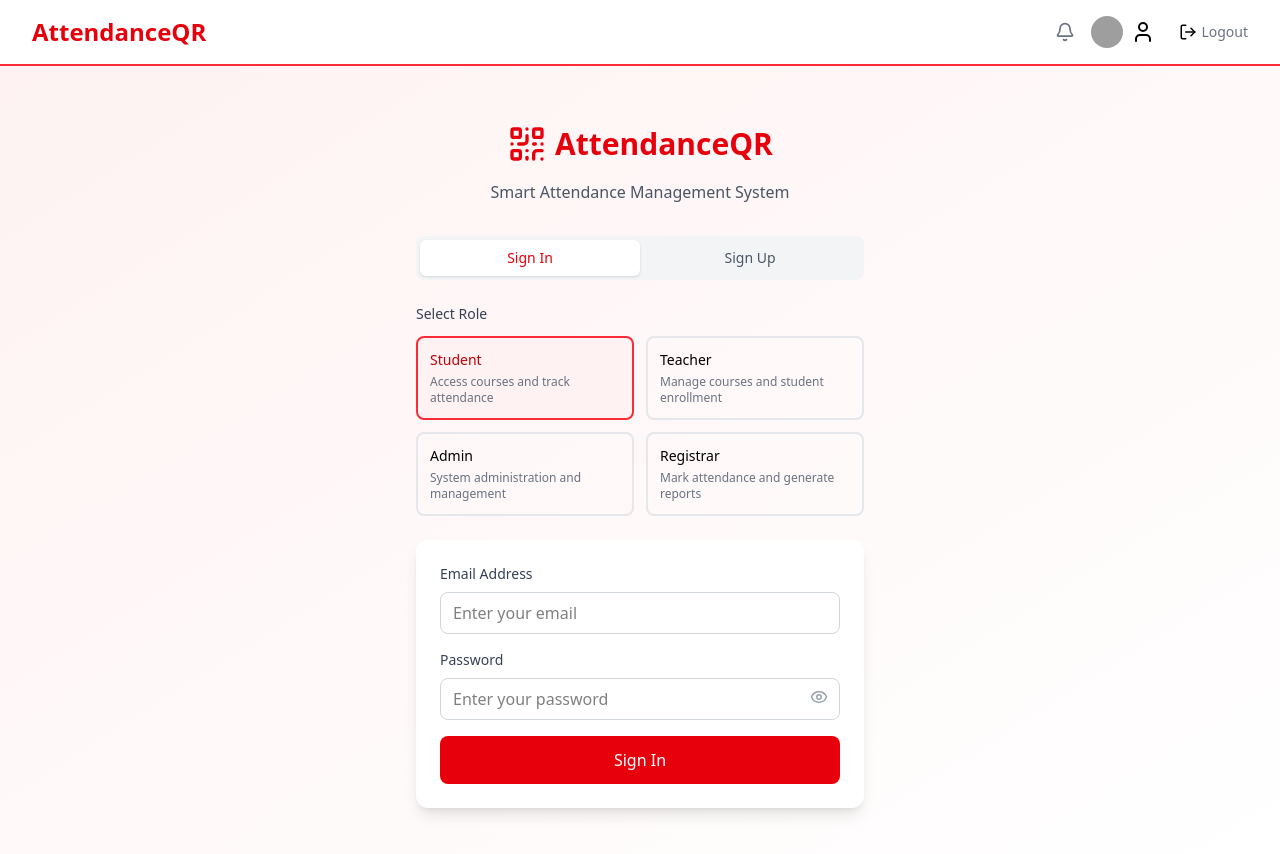
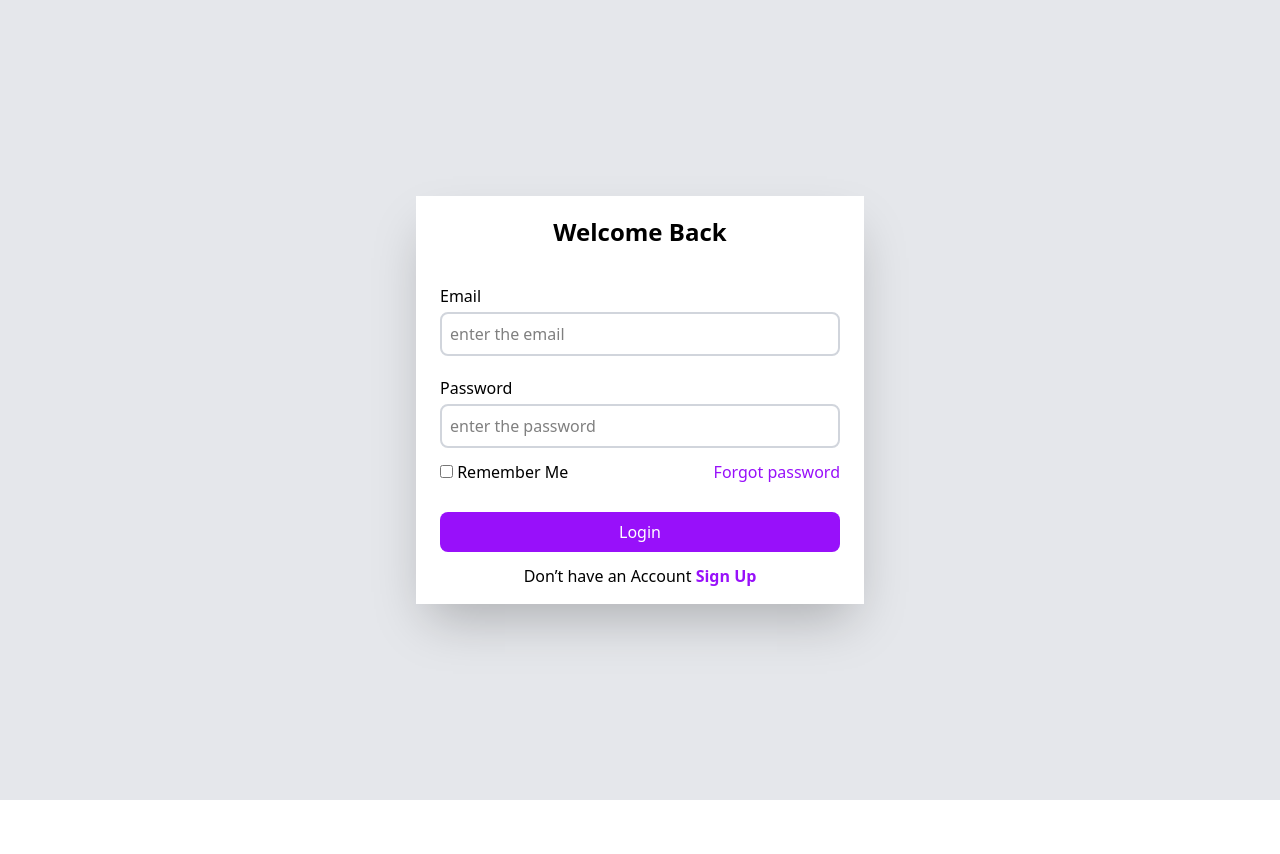
Before and after one commit to Bashitha267/attendanceTrackUniFrontEnd, a React (Vite) app: page / in a window 1280 px wide. Shown: the top 854 px of the page. After the commit the page ends 800 px from the top, so only its background shows below. Built offline with nearby package versions, Linux system fonts and the light colour scheme; grey boxes are pictures that could not be loaded; the HTML template or start-up script is replaced by a standard one.

Commit message:
modified:   package-lock.json     modified:   package.json 	modified:   src/App.jsx 	modified:   src/Auth/LoginPage.jsx

```diff
--- a/package.json
+++ b/package.json
@@ -11,6 +11,7 @@
   },
   "dependencies": {
     "@tailwindcss/vite": "^4.1.12",
+    "axios": "^1.11.0",
     "lucide-react": "^0.542.0",
     "react": "^19.1.1",
     "react-dom": "^19.1.1",
--- a/src/App.jsx
+++ b/src/App.jsx
@@ -1,7 +1,6 @@
 import AdminDashboard from './Admin/Admin';
 import LoginPage from './Auth/LoginPage';
 import { AuthProvider, useAuth } from './Context/AuthContext';
-import Header from './Layout/Header';
 import RegistrarDashboard from './Registrar/Registrar';
 import StudentDashboard from './Student/Student';
 import TeacherDashboard from './Teacher/Teacher';
@@ -41,7 +40,7 @@ const AppContent=() => {
 function App() {
   return (
     <AuthProvider>
-      <Header title=''/>
+      {/* <Header title=''/> */}
       <AppContent />
     </AuthProvider>
   );
--- a/src/Auth/LoginPage.jsx
+++ b/src/Auth/LoginPage.jsx
@@ -1,208 +1,309 @@
-import { Eye, EyeOff, QrCode } from 'lucide-react';
-import { useState } from 'react';
-import { useAuth } from '../Context/AuthContext';
+import axios from "axios";
+import { BookOpenText, ClipboardList, GraduationCap } from "lucide-react";
+import { useState } from "react";
+import { useAuth } from "../Context/AuthContext";
 
-const LoginPage= () => {
-  const [isLogin, setIsLogin] = useState(true);
+const LoginPage = () => {
+  const [isSignin, setIsSignIn] = useState("login");
   const [showPassword, setShowPassword] = useState(false);
-  const [selectedRole, setSelectedRole] = useState('student');
+  const [selectedRole, setSelectedRole] = useState("student");
+  const[errMessage,setErrMessage]=useState("");
+  const[successMessage,setSuccessMessage]=useState("");
+
   const [formData, setFormData] = useState({
-    email: '',
-    password: '',
-    name: '',
-    studentId: '',
-    teacherCode: '',
-    confirmPassword: '',
+    email: "",
+    password: "",
+    name: "",
+    reg_no: "",
+    confirmPassword: "",
+    role: "",
+    gender: "",
+    dob: "",
+    contact_no: "",
   });
 
   const { login, register, loading } = useAuth();
 
   const roles = [
-    { value: 'student', label: 'Student', description: 'Access courses and track attendance' },
-    { value: 'teacher', label: 'Teacher', description: 'Manage courses and student enrollment' },
-    { value: 'admin', label: 'Admin', description: 'System administration and management' },
-    { value: 'registrar', label: 'Registrar', description: 'Mark attendance and generate reports' },
+    { role: "student", icon: GraduationCap },
+    { role: "lecturer", icon: BookOpenText },
+    { role: "registrar", icon: ClipboardList },
   ];
-
-  const handleSubmit = async (e) => {
-    e.preventDefault();
-
-    if (isLogin) {
-      await login(formData.email, formData.password, selectedRole);
-    } else {
-      await register({ ...formData, role: selectedRole });
-    }
-  };
 
   const handleInputChange = (e) => {
     setFormData({ ...formData, [e.target.name]: e.target.value });
   };
+  const signIn=(e)=>{
+    e.preventDefault();
 
+  }
+  const signUp = async (e) => {
+  e.preventDefault();
+
+  try {
+    if(formData.confirmPassword!=formData.password)
+    {
+      setErrMessage("Passwords didnt match")
+      return
+    }
+    const res = await axios.post("http://localhost:5000/users/signup", formData);
+    if(res.data.success){
+      setErrMessage(""),
+      setSuccessMessage("User details send to admin success")
+console.log("✅ Registered:");
+
+    }
+    else {
+      setSuccessMessage(''),
+      setErrMessage(res.data.message)}
+
+    // Example: after successful signup, switch to login
+    // setIsSignIn("login");
+  } catch (err) {
+    console.error("❌ Signup error:", err.response?.data || err.message);
+    alert(err.response?.data?.message || "Something went wrong!");
+  }
+};
   return (
-    <div className="min-h-screen bg-gradient-to-br from-red-50 to-white flex items-center justify-center p-4">
-      <div className="max-w-md w-full">
-        {/* Logo and Header */}
-        <div className="text-center mb-8">
-          <div className="flex items-center justify-center mb-4">
-            <QrCode className="text-red-600 mr-2" size={40} />
-            <h1 className="text-3xl font-bold text-red-600">AttendanceQR</h1>
+    <div className="min-h-screen bg-gradient-to-br bg-gray-200 flex items-center justify-center p-4">
+      <div className="max-w-md w-full shadow-2xl">
+        {isSignin === "login" && (
+          <form onSubmit={signIn}>
+            <div className="flex flex-col gap-3 pt-5 p-4 bg-white ">
+            <div className="text-2xl font-bold text-center mb-6 ">
+              Welcome Back
+            </div>
+
+            <div className="mx-2 flex flex-col">
+              <label className="mb-1">Email</label>
+              <input
+                type="email"
+                name="email"
+                placeholder="enter the email"
+                value={formData.email}
+                onChange={handleInputChange}
+                className="w-full rounded-lg px-2 py-2 border-gray-300 border-2 focus:outline-none focus:ring-2 focus:ring-purple-600"
+              />
+            </div>
+
+            <div className="mx-2 flex flex-col mt-2">
+              <label className="mb-1">Password</label>
+              <input
+                type={showPassword ? "text" : "password"}
+                name="password"
+                placeholder="enter the password"
+                value={formData.password}
+                onChange={handleInputChange}
+                className="w-full py-2 px-2 border-gray-300 border-2 rounded-lg focus:outline-none focus:ring-2 focus:ring-purple-600"
+              />
+            </div>
+
+            <div className="flex-row flex justify-between mx-2 mb-4">
+              <div>
+                <input type="checkbox" /> Remember Me
+              </div>
+              <div className="text-purple-600">Forgot password</div>
+            </div>
+
+            <div className="flex flex-row ">
+              <button className="bg-purple-600 w-full mx-2 rounded-lg h-10 text-white ">
+                Login
+              </button>
+            </div>
+
+            <div className="text-center">
+              Don’t have an Account{" "}
+              <span
+                className="text-purple-600 font-bold cursor-pointer"
+                onClick={() => setIsSignIn("signup")}
+              >
+                Sign Up
+              </span>
+            </div>
           </div>
-          <p className="text-gray-600">Smart Attendance Management System</p>
-        </div>
 
-        {/* Auth Toggle */}
-        <div className="flex bg-gray-100 p-1 rounded-lg mb-6">
-          <button
-            type="button"
-            onClick={() => setIsLogin(true)}
-            className={`flex-1 py-2 px-4 rounded-md text-sm font-medium transition-colors ${
-              isLogin
-                ? 'bg-white text-red-600 shadow-sm'
-                : 'text-gray-600 hover:text-gray-800'
-            }`}
-          >
-            Sign In
-          </button>
-          <button
-            type="button"
-            onClick={() => setIsLogin(false)}
-            className={`flex-1 py-2 px-4 rounded-md text-sm font-medium transition-colors ${
-              !isLogin
-                ? 'bg-white text-red-600 shadow-sm'
-                : 'text-gray-600 hover:text-gray-800'
-            }`}
-          >
-            Sign Up
-          </button>
-        </div>
+          </form>
 
-        {/* Role Selection */}
-        <div className="mb-6">
-          <label className="block text-sm font-medium text-gray-700 mb-3">Select Role</label>
-          <div className="grid grid-cols-2 gap-3">
-            {roles.map((role) => (
-              <button
-                key={role.value}
-                type="button"
-                onClick={() => setSelectedRole(role.value)}
-                className={`p-3 text-left rounded-lg border-2 transition-colors ${
-                  selectedRole === role.value
-                    ? 'border-red-500 bg-red-50 text-red-700'
-                    : 'border-gray-200 hover:border-red-300 hover:bg-red-50'
-                }`}
-              >
-                <div className="font-medium text-sm">{role.label}</div>
-                <div className="text-xs text-gray-500 mt-1">{role.description}</div>
-              </button>
-            ))}
-          </div>
-        </div>
+        )}
 
-        {/* Form */}
-        <form onSubmit={handleSubmit} className="bg-white rounded-xl shadow-lg p-6">
-          {!isLogin && (
-            <div className="mb-4">
-              <label className="block text-sm font-medium text-gray-700 mb-2">Full Name</label>
+        {isSignin === "signup" && (
+          <form onSubmit={signUp}>
+              <div className="flex flex-col gap-3 pt-5 p-4 bg-white ">
+            <div className="text-2xl font-bold text-center mb-6 ">Register</div>
+
+            <div className="mx-2 flex flex-col">
+              <label className="mb-1">Name</label>
               <input
                 type="text"
                 name="name"
+                placeholder="enter your name"
                 value={formData.name}
                 onChange={handleInputChange}
-                className="w-full px-3 py-2 border border-gray-300 rounded-lg focus:ring-2 focus:ring-red-500 focus:border-transparent"
-                placeholder="Enter your full name"
-                required
+                className="w-full rounded-lg px-2 py-2 border-gray-300 border-2 focus:outline-none focus:ring-2 focus:ring-purple-600"
               />
             </div>
-          )}
 
-          <div className="mb-4">
-            <label className="block text-sm font-medium text-gray-700 mb-2">Email Address</label>
-            <input
-              type="email"
-              name="email"
-              value={formData.email}
-              onChange={handleInputChange}
-              className="w-full px-3 py-2 border border-gray-300 rounded-lg focus:ring-2 focus:ring-red-500 focus:border-transparent"
-              placeholder="Enter your email"
-              required
-            />
-          </div>
-
-          {!isLogin && selectedRole === 'student' && (
-            <div className="mb-4">
-              <label className="block text-sm font-medium text-gray-700 mb-2">Student ID</label>
+            <div className="mx-2 flex flex-col">
+              <label className="mb-1">Reg No</label>
               <input
                 type="text"
-                name="studentId"
-                value={formData.studentId}
+                name="reg_no"
+                placeholder="enter registration number"
+                value={formData.reg_no}
                 onChange={handleInputChange}
-                className="w-full px-3 py-2 border border-gray-300 rounded-lg focus:ring-2 focus:ring-red-500 focus:border-transparent"
-                placeholder="Enter your student ID"
-                required
+                className="w-full rounded-lg px-2 py-2 border-gray-300 border-2 focus:outline-none focus:ring-2 focus:ring-purple-600"
               />
             </div>
-          )}
 
-          {!isLogin && selectedRole === 'teacher' && (
-            <div className="mb-4">
-              <label className="block text-sm font-medium text-gray-700 mb-2">Teacher Code</label>
+            <div className="mx-2 flex flex-col">
+              <label className="mb-1">Email</label>
+              <input
+                type="email"
+                name="email"
+                placeholder="enter the email"
+                value={formData.email}
+                onChange={handleInputChange}
+                className="w-full rounded-lg px-2 py-2 border-gray-300 border-2 focus:outline-none focus:ring-2 focus:ring-purple-600"
+              />
+            </div>
+
+            <div className="mx-2 flex flex-col">
+              <label className="mb-1">Contact No</label>
               <input
                 type="text"
-                name="teacherCode"
-                value={formData.teacherCode}
+                name="contact_no"
+                placeholder="enter contact number"
+                value={formData.contact_no}
                 onChange={handleInputChange}
-                className="w-full px-3 py-2 border border-gray-300 rounded-lg focus:ring-2 focus:ring-red-500 focus:border-transparent"
-                placeholder="Enter your teacher code"
-                required
+                className="w-full rounded-lg px-2 py-2 border-gray-300 border-2 focus:outline-none focus:ring-2 focus:ring-purple-600"
               />
             </div>
-          )}
 
-          <div className="mb-4">
-            <label className="block text-sm font-medium text-gray-700 mb-2">Password</label>
-            <div className="relative">
+            {/* Role Selection */}
+            <div className="mx-2 flex flex-col">
+              <label className="mb-1 flex flex-row">Role</label>
+              <div className="flex flex-row gap-3 ">
+                {roles.map((role, index) => {
+                  const Icon = role.icon;
+                  return (
+                    <div
+                      key={index}
+                      onClick={() => {
+                        setSelectedRole(role.role);
+                        setFormData({ ...formData, role: role.role });
+                      }}
+                      className={`flex flex-row mx-2 items-center py-2 px-2 border-2 rounded-lg cursor-pointer ${
+                        selectedRole === role.role
+                          ? "border-purple-600 bg-purple-100"
+                          : "border-gray-300"
+                      }`}
+                    >
+                      <Icon
+                        size={32}
+                        className={`${
+                          selectedRole === role.role
+                            ? "text-purple-600"
+                            : "text-gray-500"
+                        }`}
+                      />
+                      <span
+                        className={`mx-1 ${
+                          selectedRole === role.role
+                            ? "text-purple-600 font-semibold"
+                            : "text-gray-600"
+                        }`}
+                      >
+                        {role.role}
+                      </span>
+                    </div>
+                  );
+                })}
+              </div>
+            </div>
+
+            <div className="mx-2 flex flex-col">
+              <label className="mb-1">Date Of Birth</label>
               <input
-                type={showPassword ? 'text' : 'password'}
+                type="date"
+                name="dob"
+                value={formData.dob}
+                onChange={handleInputChange}
+                className="w-full rounded-lg px-2 py-2 border-gray-300 border-2 focus:outline-none focus:ring-2 focus:ring-purple-600"
+              />
+            </div>
+
+            <div className="mx-2 flex flex-col">
+              <label className="mb-1">Gender</label>
+              <input
+                type="text"
+                name="gender"
+                placeholder="enter gender"
+                value={formData.gender}
+                onChange={handleInputChange}
+                className="w-full rounded-lg px-2 py-2 border-gray-300 border-2 focus:outline-none focus:ring-2 focus:ring-purple-600"
+              />
+            </div>
+
+            <div className="mx-2 flex flex-col mt-2">
+              <label className="mb-1">Password</label>
+              <input
+                type={showPassword ? "text" : "password"}
                 name="password"
+                placeholder="enter password"
                 value={formData.password}
                 onChange={handleInputChange}
-                className="w-full px-3 py-2 pr-10 border border-gray-300 rounded-lg focus:ring-2 focus:ring-red-500 focus:border-transparent"
-                placeholder="Enter your password"
-                required
+                className="w-full py-2 px-2 border-gray-300 border-2 rounded-lg focus:outline-none focus:ring-2 focus:ring-purple-600"
               />
-              <button
-                type="button"
-                onClick={() => setShowPassword(!showPassword)}
-                className="absolute right-3 top-2.5 text-gray-400 hover:text-gray-600"
-              >
-                {showPassword ? <EyeOff size={18} /> : <Eye size={18} />}
+            </div>
+
+            <div className="mx-2 flex flex-col mt-2">
+              <label className="mb-1">Confirm Password</label>
+              <input
+                type={showPassword ? "text" : "password"}
+                name="confirmPassword"
+                placeholder="confirm password"
+                value={formData.confirmPassword}
+                onChange={handleInputChange}
+                className="w-full py-2 px-2 border-gray-300 border-2 rounded-lg focus:outline-none focus:ring-2 focus:ring-purple-600"
+              />
+            </div>
+               {errMessage && (
+  <div className="border border-red-500 text-red-600 px-4 py-2 rounded mb-4 mx-2 text-center">
+    {errMessage}
+  </div>
+)}
+
+{successMessage && (
+  <div className="border border-green-500 text-green-600 px-4 py-2 rounded mb-4 text-center">
+    {successMessage}
+  </div>
+)}
+
+            <div className="flex-row flex justify-between mx-2 mb-4">
+              <div>
+                <input type="checkbox" /> Remember Me
+              </div>
+            </div>
+
+            <div className="flex flex-row ">
+              <button className="bg-purple-600 w-full mx-2 rounded-lg h-10 text-white " type="submit">
+                Register
               </button>
             </div>
+
+            <div className="text-center">
+              Already have an account?{" "}
+              <span
+                className="text-purple-600 font-bold cursor-pointer"
+                onClick={() => setIsSignIn("login")}
+              >
+                Login
+              </span>
+            </div>
           </div>
+          </form>
 
-          {!isLogin && (
-            <div className="mb-6">
-              <label className="block text-sm font-medium text-gray-700 mb-2">Confirm Password</label>
-              <input
-                type="password"
-                name="confirmPassword"
-                value={formData.confirmPassword}
-                onChange={handleInputChange}
-                className="w-full px-3 py-2 border border-gray-300 rounded-lg focus:ring-2 focus:ring-red-500 focus:border-transparent"
-                placeholder="Confirm your password"
-                required
-              />
-            </div>
-          )}
-
-          <button
-            type="submit"
-            disabled={loading}
-            className="w-full bg-red-600 text-white py-3 rounded-lg font-medium hover:bg-red-700 transition-colors disabled:opacity-50 disabled:cursor-not-allowed"
-          >
-            {loading ? 'Processing...' : isLogin ? 'Sign In' : 'Create Account'}
-          </button>
-        </form>
+        )}
       </div>
     </div>
   );
```
Also changed, not shown: 1 other file (tests, documents, lock files or other folders).
